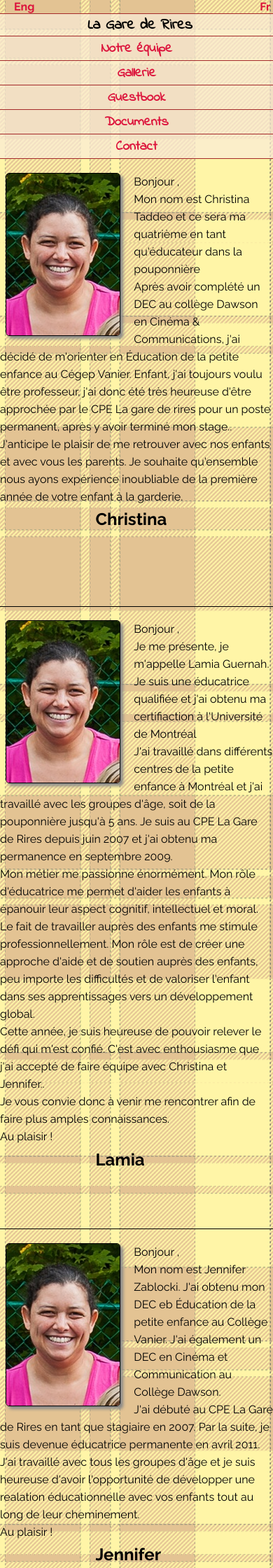
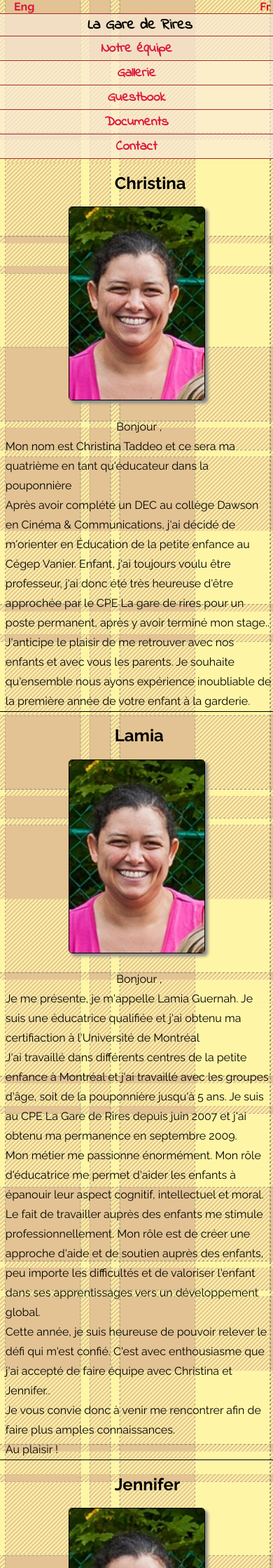
Before and after one commit to Qlcha/La-Gare-de-Rires, a PHP site: page /equipe.php in a window 390 px wide. Shown: the top 2240 px of the page at 70% size. Run offline with PHP 8.4, Linux system fonts and the light colour scheme; data that the repository does not hold is empty; some libraries are stand-ins or nearby versions.

Commit message:
modification css mobile équipe sans float

```diff
--- a/css/stylesheet.css
+++ b/css/stylesheet.css
@@ -91,9 +91,9 @@ header h2{
 }
 /********* DÉBUT PAGE ÉQUIPE *********/
 #equipe article .photo{
-float: left;
     margin-right: 5%;
-    margin-left: 2%;
+    margin-left: 25%;
+    width: 50%;
     border: 1px solid black;
     /*bordure arrondie*/
     -webkit-border-radius:5px;
@@ -108,59 +108,20 @@ float: left;
 }
 
 #equipe article{
-    clear: both;
     margin-top: 5%;
     border-bottom: 1px solid black;
 }
 
-#equipe article:nth-of-type(1){
-    height: 620px;
+#equipe article h2{
+margin-bottom: 5%;
+margin-left: 42%;
 }
-#equipe article:nth-of-type(2){
-    height: 870px;
+#equipe article p{
+    line-height: 28px;
+    margin-left: 2%;
 }
-#equipe article:nth-of-type(3){
-    height: 540px;
-}
-#equipe article:nth-of-type(4){
-    height: 780px;
-}
-#equipe article:nth-of-type(5){
-    height: 460px;
-}
-#equipe article:nth-of-type(6){
-   height: 590px;
-}
-#equipe article:nth-of-type(7){
-    height: 545px;
-}
-#equipe article:nth-of-type(8){
-    height: 570px;
-}
-#equipe article:nth-of-type(9){
-    height: 870px;
-}
-#equipe article:nth-of-type(10){
-    height: 520px;
-}
-#equipe article:nth-of-type(11){
-    height: 670px;
-}
-#equipe article:nth-of-type(12){
-    height: 800px;
-}
-#equipe article:last-of-type{
-    border-bottom: none;
-    height: 650px;
-}
-
-#equipe article p{
-    line-height: 25px;
-}
-#equipe article h2{
-    margin-top: 1.5%;
-}
-#equipe article h2{
-    margin-left: 35%;
+#equipe article p:first-of-type{
+    text-align: center;
+    margin-top: 5%;
 }
 /********* FIN PAGE ÉQUIPE *********/
```
Also changed, not shown: equipe.php (+30 -14 lines).
